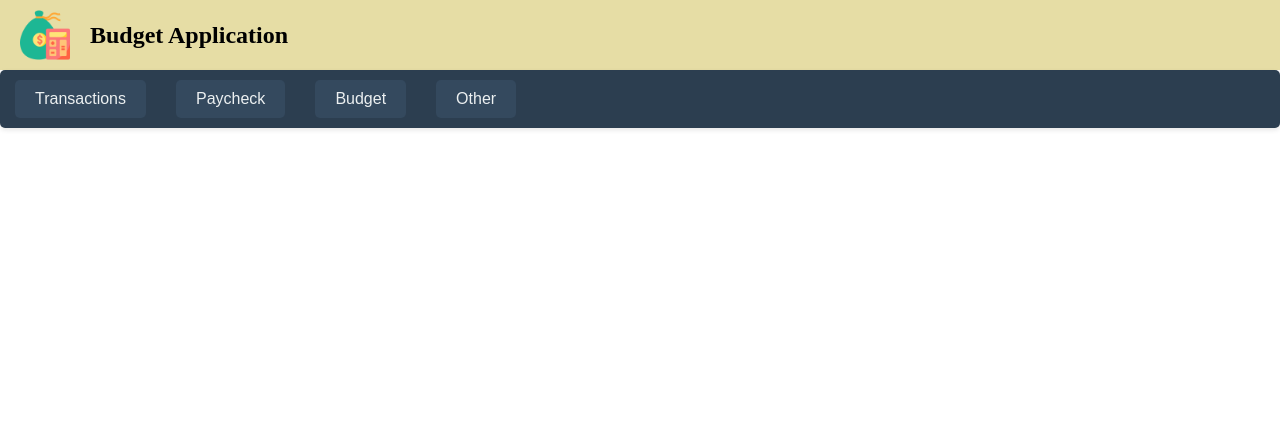
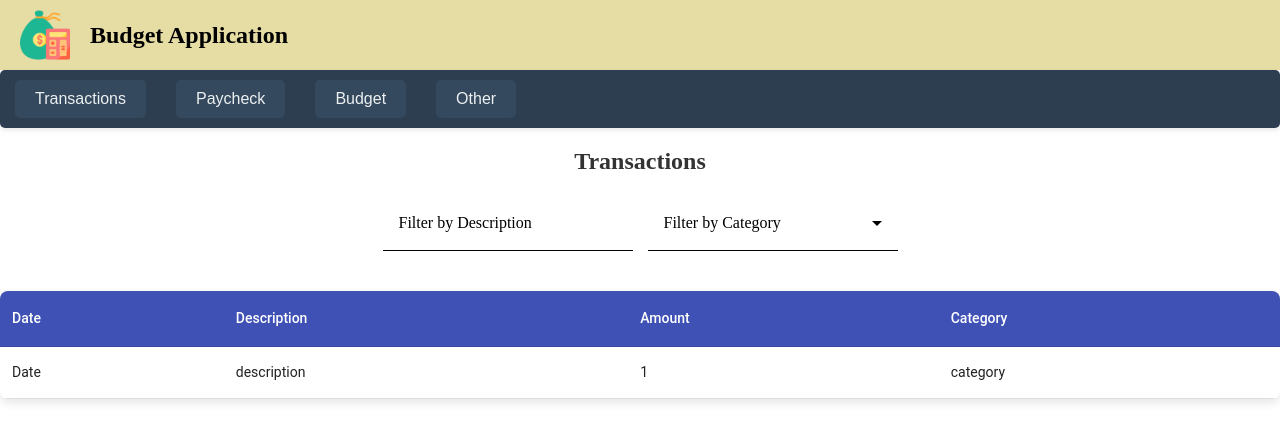
Before and after one commit to ardome21/budget-ui, an Angular app: page /transactions in a window 1280 px wide. Shown: the top 442 px of the page. Built offline with nearby package versions, Linux system fonts and the light colour scheme; no server answers.

Commit message:
cleanu up maybe?

```diff
--- a/package.json
+++ b/package.json
@@ -20,6 +20,7 @@
     "@angular/platform-browser": "^19.1.0",
     "@angular/platform-browser-dynamic": "^19.1.0",
     "@angular/router": "^19.1.0",
+    "ngx-plaid-link": "^14.0.0",
     "rxjs": "~7.8.0",
     "tslib": "^2.3.0",
     "zone.js": "~0.15.0"
--- /dev/null
+++ b/src/app/models/enums/transaction-category.ts
@@ -0,0 +1,6 @@
+// Make this actual categories, not just the what shitty data i have in there.
+export enum TransactionCategory {
+  FOOD_AND_DRINK = 'Food and Drink',
+  RECREATION = 'recreation',
+  INSURANCE = 'Insurance'
+}
--- a/src/app/repository/service/transaction-api.service.ts
+++ b/src/app/repository/service/transaction-api.service.ts
@@ -1,6 +1,6 @@
 import { HttpClient } from '@angular/common/http';
 import { Injectable } from '@angular/core';
-import { Observable } from 'rxjs';
+import { Observable, of } from 'rxjs';
 import { TransactionData } from '../types/transaction-data';
 
 @Injectable({
@@ -8,13 +8,18 @@ import { TransactionData } from '../types/transaction-data';
 })
 export class TransactionApiService {
 
-  private apiUrl = '/api';
-
-  constructor(private _http: HttpClient) { }
+  constructor() { }
 
   getData(): Observable<TransactionData[]> {
-    return this._http.get<TransactionData[]>(`${this.apiUrl}/transactions`);
-    // return this._http.get('http:///localhost:8080/transactions');
+    return of([ {
+      id: 1,
+      date: 'Date',
+      transactionItem: {
+          amount: 1,
+          category: 'category',
+          description: 'description'
+      }
 
+    }])
   }
 }
--- a/src/app/transactions/presenters/transactions-table/transactions-table.component.html
+++ b/src/app/transactions/presenters/transactions-table/transactions-table.component.html
@@ -1,11 +1,22 @@
-<h2>Transactions</h2>
+<h2 class="table-title">Transactions</h2>
+<div class="filters-container">
+  <mat-form-field class="filter-field">
+    <mat-label>Filter by Description</mat-label>
+    <input matInput (keyup)="applyFilter($event)" placeholder="Ex. shopping" #filterInput>
+  </mat-form-field>
 
-<mat-form-field>
-  <mat-label>Filter</mat-label>
-  <input matInput (keyup)="applyFilter($event)" placeholder="Ex. shopping" #filterInput>
-</mat-form-field>
+  <mat-form-field class="filter-field">
+    <mat-label>Filter by Category</mat-label>
+    <mat-select multiple (selectionChange)="applyCategoryFilter($event.value)" panelClass="custom-dropdown-panel">
+      <!-- If there's a way to do this without setting the background-color in the html LMK -->
+      <mat-option style="background-color: white;"class="filter-dropdown" *ngFor="let category of categories" [value]="category">
+        {{ category }}
+      </mat-option>
+    </mat-select>
+  </mat-form-field>
+</div>
 
-<table mat-table [dataSource]="tableData">
+<table mat-table class="transactions-table" [dataSource]="tableData">
   <ng-container matColumnDef="date">
     <th mat-header-cell *matHeaderCellDef>Date</th>
     <td mat-cell *matCellDef="let transaction"> {{transaction.date}} </td>
@@ -21,10 +32,15 @@
     <td mat-cell *matCellDef="let transaction"> {{transaction.amount}} </td>
   </ng-container>
 
+  <ng-container matColumnDef="category">
+    <th mat-header-cell *matHeaderCellDef>Category</th>
+    <td mat-cell *matCellDef="let transaction"> {{transaction.category}} </td>
+  </ng-container>
+
   <tr mat-header-row *matHeaderRowDef="tableColumns"></tr>
   <tr mat-row *matRowDef="let row; columns: tableColumns;"></tr>
 
   <tr class="mat-row" *matNoDataRow>
-    <td class="mat-cell" colspan="4">No data matching the filter "{{filterInput.value}}"</td>
+    <td class="mat-cell" colspan="4">No data matching your filters</td>
   </tr>
 </table>
--- a/src/app/transactions/presenters/transactions-table/transactions-table.component.scss
+++ b/src/app/transactions/presenters/transactions-table/transactions-table.component.scss
@@ -0,0 +1,47 @@
+.transactions-table {
+  width: 100%;
+  border-radius: 8px;
+  overflow: hidden;
+  box-shadow: 0px 4px 10px rgba(0, 0, 0, 0.1);
+
+  th {
+    background-color: #3f51b5;
+    color: white;
+    text-align: left;
+    padding: 12px;
+  }
+
+  td {
+    padding: 12px;
+    border-bottom: 1px solid #ddd;
+  }
+
+  tr:nth-child(even) {
+    background-color: #f9f9f9;
+  }
+}
+
+.no-data-row {
+  text-align: center;
+  font-style: italic;
+  color: #888;
+}
+
+.table-title {
+  font-size: 24px;
+  font-weight: bold;
+  text-align: center;
+  margin-bottom: 20px;
+  color: #333;
+}
+
+.filters-container {
+  display: flex;
+  gap: 15px;
+  justify-content: center;
+  margin-bottom: 20px;
+}
+
+.filter-field {
+  width: 250px;
+}
--- a/src/app/transactions/presenters/transactions-table/transactions-table.component.ts
+++ b/src/app/transactions/presenters/transactions-table/transactions-table.component.ts
@@ -1,34 +1,54 @@
-import { Component, Input } from '@angular/core';
+import { Component, Input, OnInit } from '@angular/core';
 import { CommonModule } from '@angular/common';
 import { MatTableDataSource, MatTableModule } from '@angular/material/table';
 import { Transaction } from '../../../models/transaction';
 import { MatFormFieldModule } from '@angular/material/form-field';
 import { MatInputModule } from '@angular/material/input';
+import { MatSelectModule } from '@angular/material/select';
+import { TransactionCategory } from '../../../models/enums/transaction-category';
 
 
 @Component({
   selector: 'app-transactions-table',
-  imports: [ CommonModule, MatTableModule, MatFormFieldModule, MatInputModule],
+  imports: [ CommonModule, MatTableModule, MatFormFieldModule, MatInputModule, MatSelectModule],
   templateUrl: './transactions-table.component.html',
   styleUrl: './transactions-table.component.scss'
 })
-export class TransactionsTableComponent {
-  tableColumns: string[] = ['date', 'description', 'amount'];
+export class TransactionsTableComponent implements OnInit {
 
   @Input() set transactionData(transactions: Transaction[]){
     this.tableData = new MatTableDataSource<Transaction>(transactions)
-    console.log(this.tableData);
-    this.tableData.filter
   }
+
+  tableColumns: string[] = ['date', 'description', 'amount', 'category'];
   tableData!: MatTableDataSource<Transaction>;
+  categories = Object.values(TransactionCategory);
+  selectedCategories: string[] = []
+
+  ngOnInit(): void {
+    this.setUpFilter();
+  }
+
+  setUpFilter() {
+    this.tableData.filterPredicate = (data: Transaction, filter: string): boolean => {
+      const filterObject = JSON.parse(filter);
+      const matchesDescription = data.description.toLowerCase().includes(filterObject.description);
+      const matchesCategory = this.selectedCategories.length === 0 || this.selectedCategories.includes(data.category);
+      return matchesDescription && matchesCategory;
+    };
+  }
 
   applyFilter(event: Event) {
     const filterValue = (event.target as HTMLInputElement).value;
-    this.tableData.filter = filterValue.trim().toLowerCase();
+    const filterObject = {
+      description: filterValue,
+    };
+    this.tableData.filter = JSON.stringify(filterObject);
   }
 
-
-  constructor() {
-
+  applyCategoryFilter(selectedCategories: string[]) {
+    this.selectedCategories = selectedCategories;
+    this.tableData.filter = JSON.stringify({
+      description: (document.getElementById('filterInput') as HTMLInputElement)?.value.trim().toLowerCase() || '' });
   }
 }
```
Also changed, not shown: 1 other file (tests, documents, lock files or other folders).
